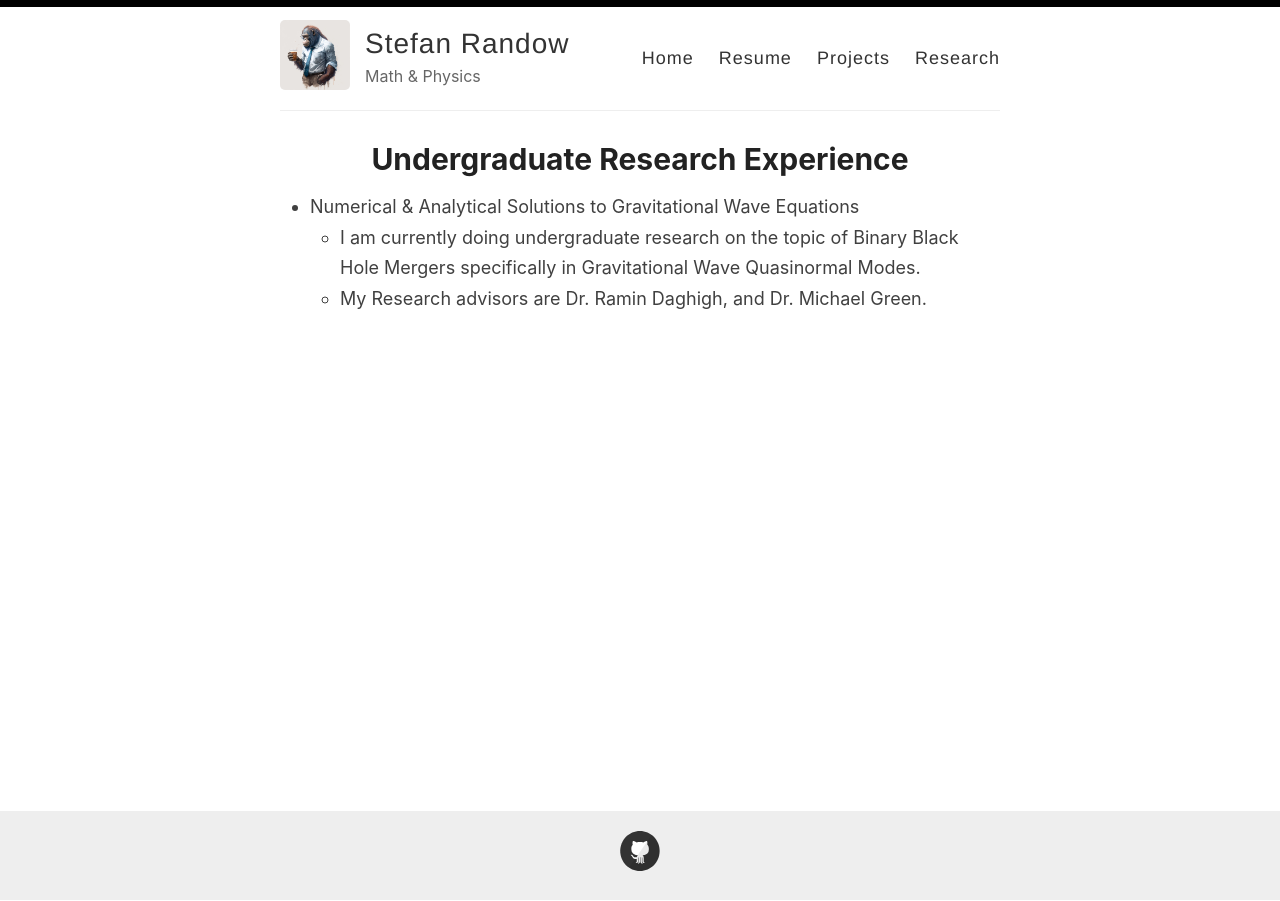
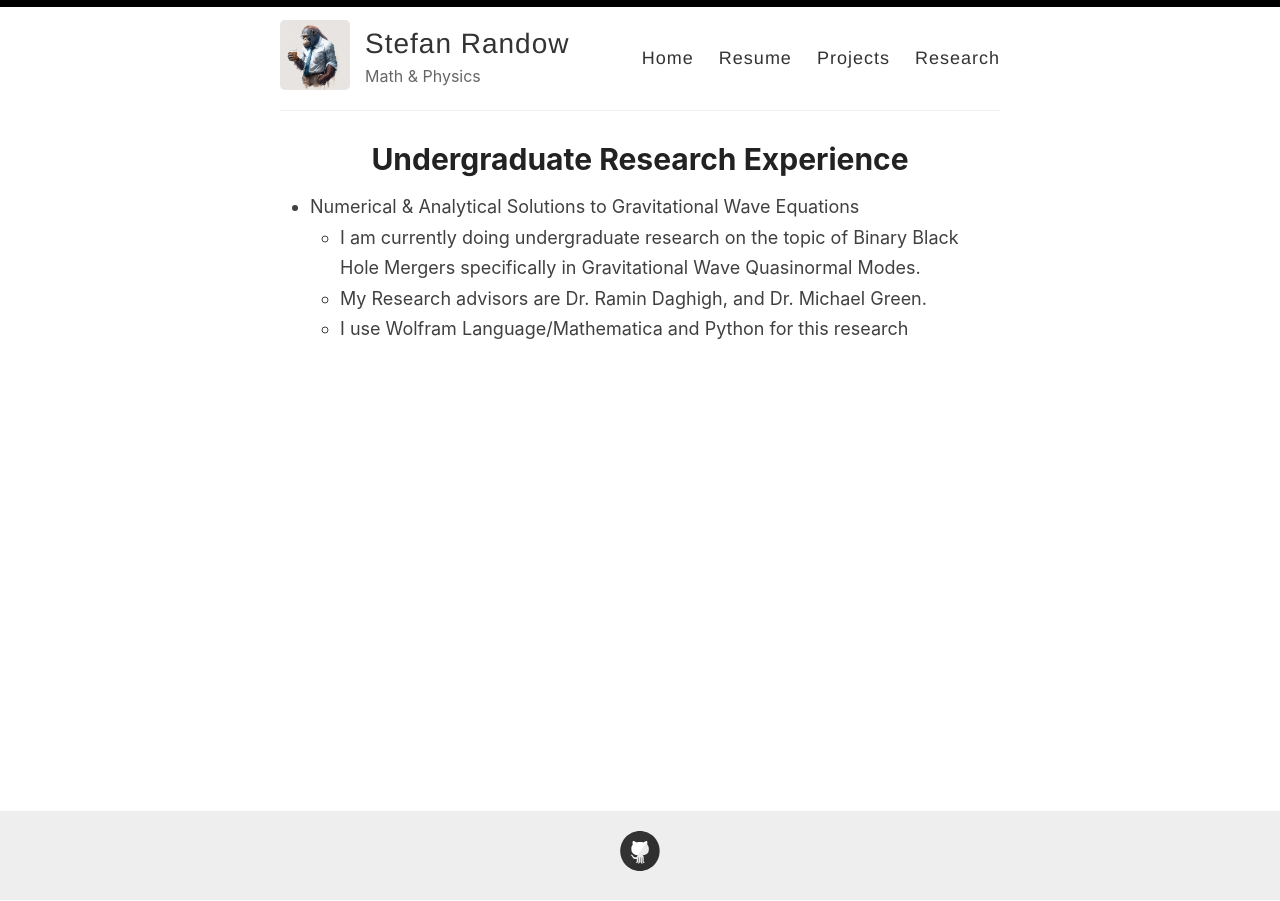
Before and after one commit to StefanRandow/StefanRandow.github.io, a Jekyll site: the page built from _pages/research.md, in a window 1280 px wide. Built offline with Jekyll 4.4.1, drawn with Linux system fonts in a browser that asks for light colours.

Commit message:
Update research.md

```diff
--- a/_pages/research.md
+++ b/_pages/research.md
@@ -7,3 +7,4 @@ permalink: /research/
  - Numerical & Analytical Solutions to Gravitational Wave Equations
 	- I am currently doing undergraduate research on the topic of Binary Black Hole Mergers specifically in Gravitational Wave Quasinormal Modes.
 	- My Research advisors are Dr. Ramin Daghigh, and Dr. Michael Green.
+	- I use Wolfram Language/Mathematica and Python for this research
```
